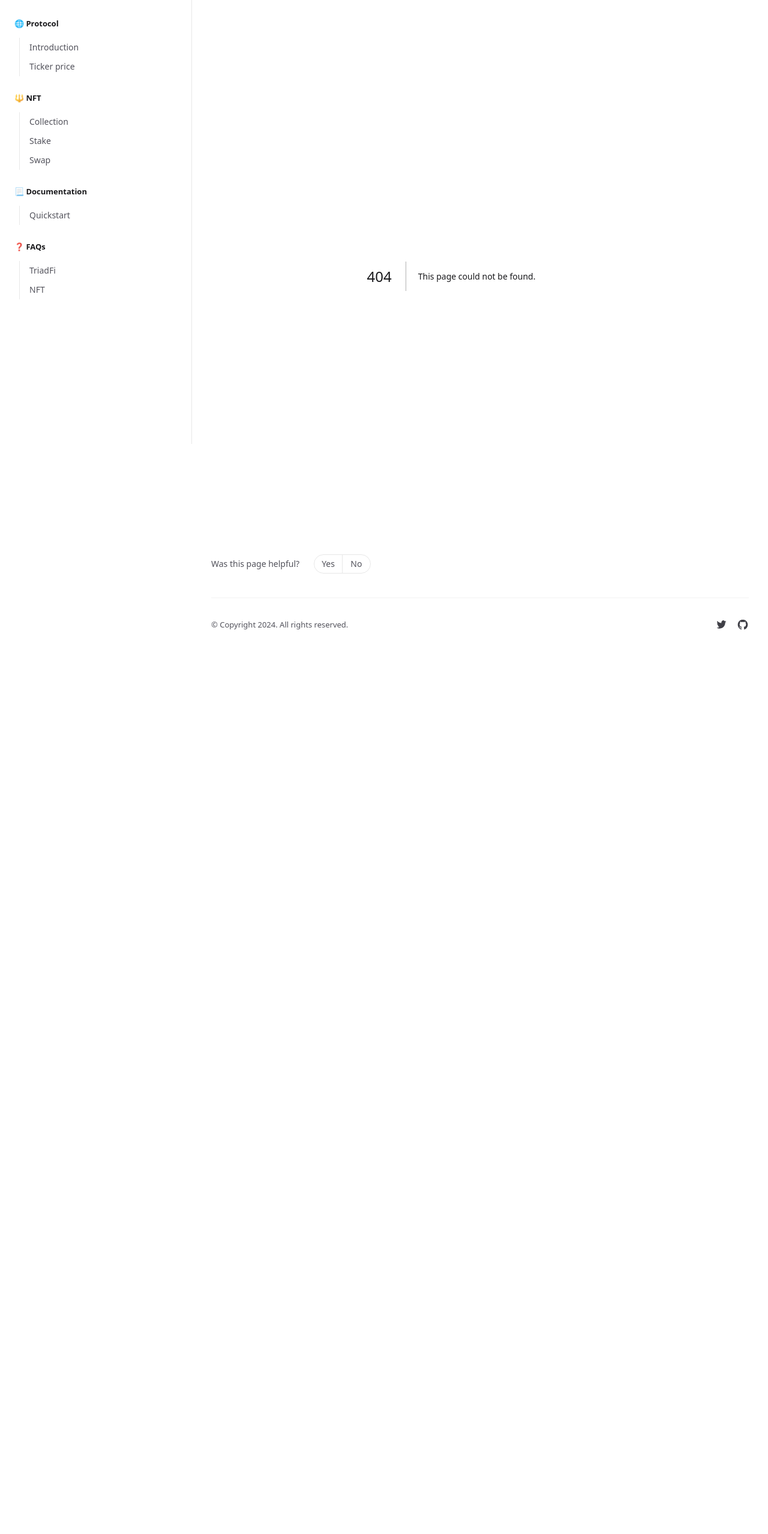
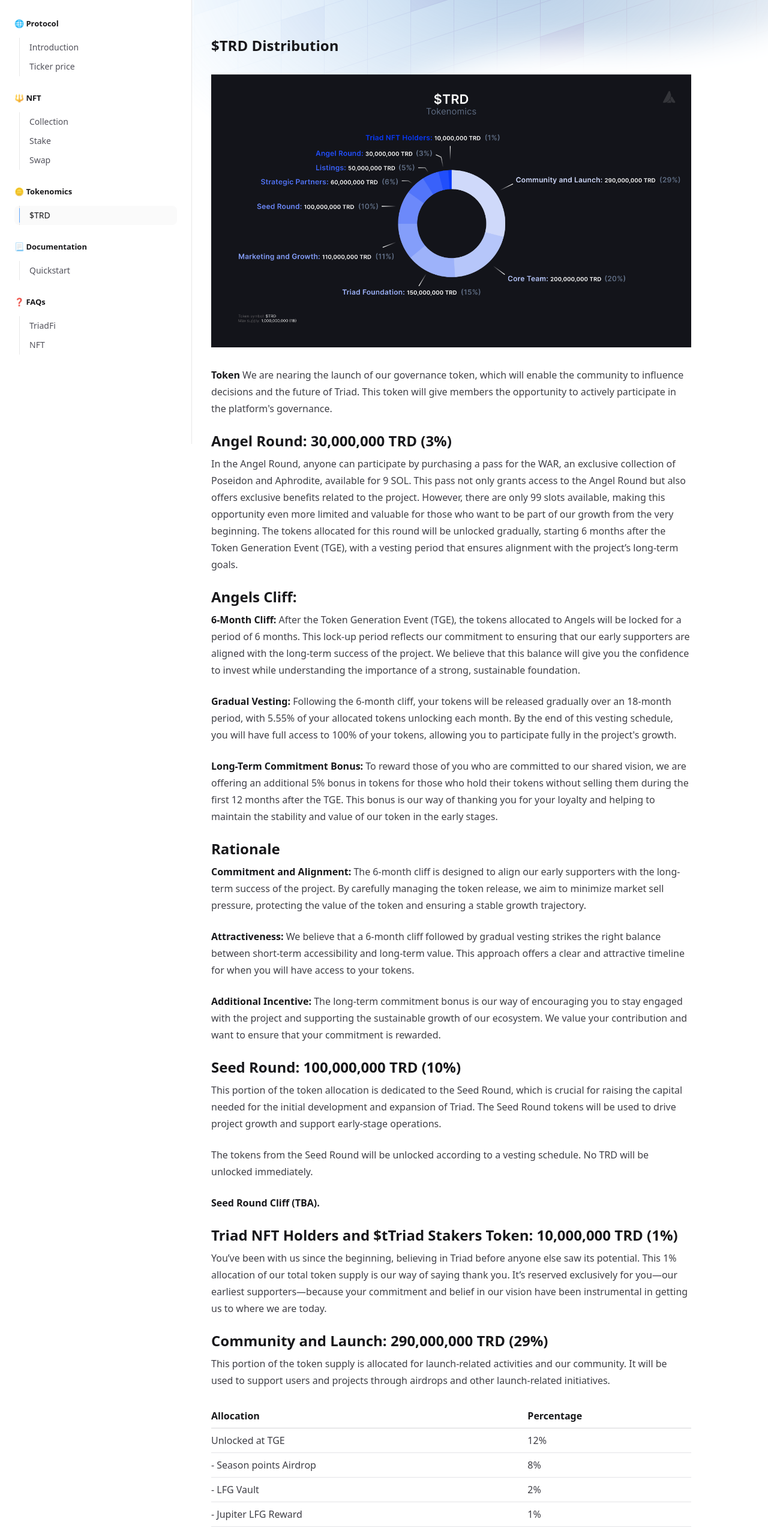
Before and after one commit to triadxyz/docs, a Next.js app: page /tokenomics in a window 1280 px wide. Before the commit this address had no page. Shown: the part 60-2617 px from the top of the page at 60% size. Before the commit the page ends 1177 px from the top, so only its background shows below. Built offline with nearby package versions, Linux system fonts and the light colour scheme.

Commit message:
feat: create tokenomics

```diff
--- a/src/components/Navigation.jsx
+++ b/src/components/Navigation.jsx
@@ -198,6 +198,10 @@
     ],
   },
   {
+    title: '🪙 Tokenomics',
+    links: [{ title: '$TRD', href: '/tokenomics' }],
+  },
+  {
     title: '📃 Documentation',
     links: [{ title: 'Quickstart', href: '/quickstart' }],
   },
--- /dev/null
+++ b/src/pages/tokenomics.mdx
@@ -0,0 +1,83 @@
+import { HeroPattern } from '../components/HeroPattern'
+
+export const description = 'Tokenomics'
+
+<HeroPattern />
+
+# **$TRD Distribution**
+
+![triad-banner](/images/tokenomics.webp)
+
+**Token** We are nearing the launch of our governance token, which will enable the community to influence decisions and the future of Triad. This token will give members the opportunity to actively participate in the platform's governance.
+
+# **Angel Round: 30,000,000 TRD (3%)**
+In the Angel Round, anyone can participate by purchasing a pass for the WAR, an exclusive collection of Poseidon and Aphrodite, available for 9 SOL. This pass not only grants access to the Angel Round but also offers exclusive benefits related to the project. However, there are only 99 slots available, making this opportunity even more limited and valuable for those who want to be part of our growth from the very beginning. The tokens allocated for this round will be unlocked gradually, starting 6 months after the Token Generation Event (TGE), with a vesting period that ensures alignment with the project’s long-term goals.
+
+# **Angels Cliff:**
+
+**6-Month Cliff:** After the Token Generation Event (TGE), the tokens allocated to Angels will be locked for a period of 6 months. This lock-up period reflects our commitment to ensuring that our early supporters are aligned with the long-term success of the project. We believe that this balance will give you the confidence to invest while understanding the importance of a strong, sustainable foundation.
+
+**Gradual Vesting:** Following the 6-month cliff, your tokens will be released gradually over an 18-month period, with 5.55% of your allocated tokens unlocking each month. By the end of this vesting schedule, you will have full access to 100% of your tokens, allowing you to participate fully in the project's growth.
+
+**Long-Term Commitment Bonus:** To reward those of you who are committed to our shared vision, we are offering an additional 5% bonus in tokens for those who hold their tokens without selling them during the first 12 months after the TGE. This bonus is our way of thanking you for your loyalty and helping to maintain the stability and value of our token in the early stages.
+
+# **Rationale**
+
+**Commitment and Alignment:** The 6-month cliff is designed to align our early supporters with the long-term success of the project. By carefully managing the token release, we aim to minimize market sell pressure, protecting the value of the token and ensuring a stable growth trajectory.
+
+**Attractiveness:** We believe that a 6-month cliff followed by gradual vesting strikes the right balance between short-term accessibility and long-term value. This approach offers a clear and attractive timeline for when you will have access to your tokens.
+
+**Additional Incentive:** The long-term commitment bonus is our way of encouraging you to stay engaged with the project and supporting the sustainable growth of our ecosystem. We value your contribution and want to ensure that your commitment is rewarded.
+
+# **Seed Round: 100,000,000 TRD (10%)**
+This portion of the token allocation is dedicated to the Seed Round, which is crucial for raising the capital needed for the initial development and expansion of Triad. The Seed Round tokens will be used to drive project growth and support early-stage operations.
+
+The tokens from the Seed Round will be unlocked according to a vesting schedule. No TRD will be unlocked immediately.
+
+**Seed Round Cliff**
+**(TBA).**
+
+# **Triad NFT Holders and $tTriad Stakers Token: 10,000,000 TRD (1%)**
+You’ve been with us since the beginning, believing in Triad before anyone else saw its potential. This 1% allocation of our total token supply is our way of saying thank you. It’s reserved exclusively for you—our earliest supporters—because your commitment and belief in our vision have been instrumental in getting us to where we are today.
+
+# **Community and Launch: 290,000,000 TRD (29%)**
+
+This portion of the token supply is allocated for launch-related activities and our community. It will be used to support users and projects through airdrops and other launch-related initiatives.
+
+| Allocation                   | Percentage |
+|------------------------------|------------|
+| Unlocked at TGE              | 12%        |
+| - Season points Airdrop      | 8%         |
+| - LFG Vault                  | 2%         |
+| - Jupiter LFG Reward         | 1%         |
+| - Meteora Pool               | 1%         |
+
+**Community Airdrop:** Tokens will be distributed to users and projects based on a future snapshot of the Season points program of Triad. This aims to reward and engage the community that plays a vital role in the success of Triad.
+
+The remaining portion will be subject to a 3-year quarterly vesting schedule, starting 6 months after TGE.
+
+# **Core Team: 200,000,000 TRD (20%)**
+
+20% of the total token supply is reserved for the Triad Core Team, who have been essential in turning our vision into reality. This group includes individuals who have dedicated their skills and passion to building and growing Triad from the very beginning.
+
+The first release of TRD will occur 6 months after the TGE, with the remaining tokens being gradually unlocked over a 3-year period. This vesting schedule is designed to ensure that the team remains motivated and aligned with the project's long-term goals.
+
+# **Triad Foundation: 150,000,000 TRD (15%)**
+
+This portion of the supply is allocated to the Triad Foundation treasury. It will be used to enhance the liquidity of TRD throughout the token's lifecycle and to lead the development of the protocol and growth of the ecosystem. This includes initiatives such as grants and long-term incentive programs.
+
+The Triad Foundation will be responsible for acting in the best interests of the entire community and its key participants, including the core team, strategic partners, and the user base. The foundation will ensure that its actions align with the overall goals of the ecosystem.
+
+150,000,000 TRD (10% of the total supply) will be unlocked at the Token Generation Event (TGE), with the remaining 5% subject to a 3-year quarterly vesting schedule, starting 6 months after TGE.
+
+# **Strategic Partners: 60,000,000 TRD (6%)**
+
+5% of the tokens are allocated to our **Strategic Partners**, including projects and communities that have supported us from the beginning. To strengthen relationships with key partners and collaborators. This allocation is intended to reward those who contribute to Triad's strategic objectives, helping to expand our reach and build a robust network of alliances.
+
+# **Marketing and Growth: 110,000,000 TRD (11%)**
+
+10% of the tokens are allocated to **Marketing and Growth** to enhance Triad’s visibility and expansion. This allocation will fund marketing campaigns, growth strategies, and initiatives aimed at increasing our market presence and engaging new users.
+
+# **Listings: 50,000,000 TRD (5%)**
+
+To ensure TRD’s presence on centralized exchanges (CEX), 5% of the total token supply will be allocated for Listings. This strategic distribution is aimed at facilitating initial liquidity and enhancing accessibility for traders on widely-used platforms.
```
Also changed, not shown: public/images/tokenomics.webp (added).
